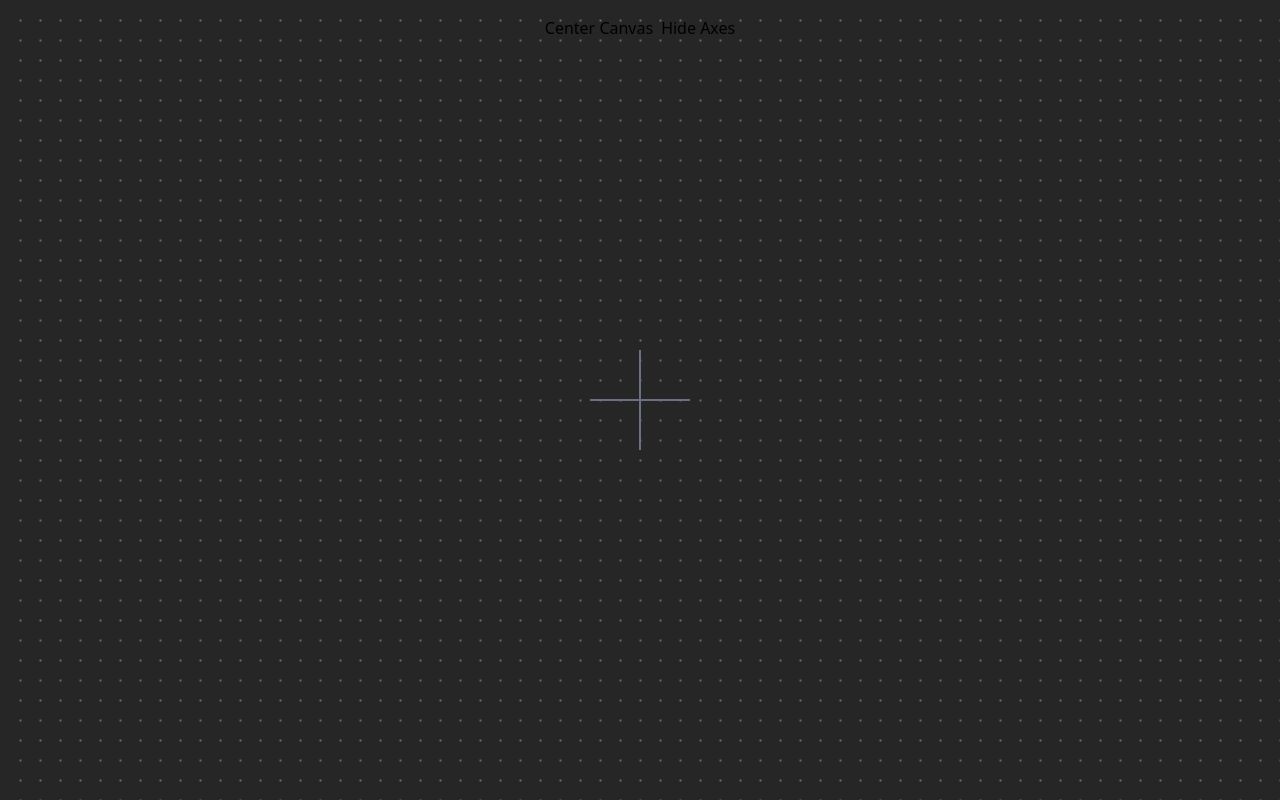
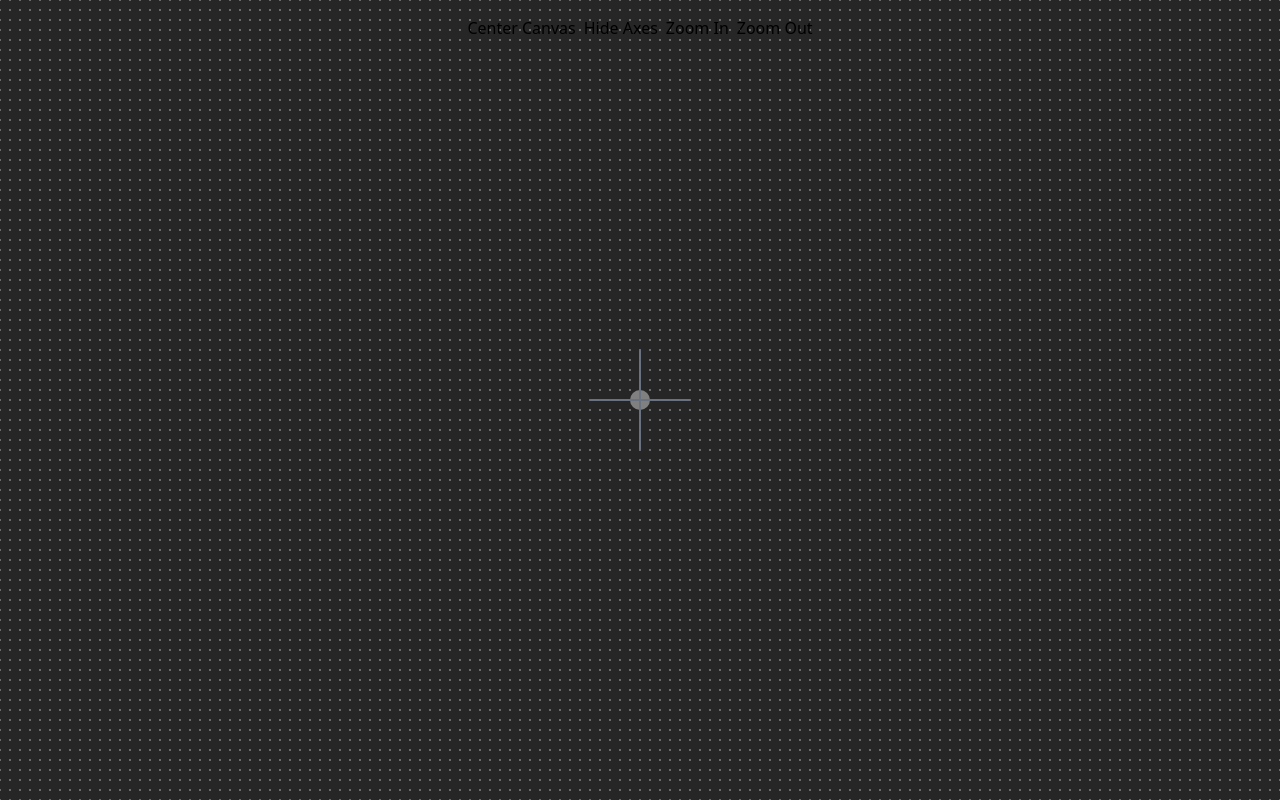
Before and after one commit to archiviofontiorali/permea, a Vue app: page / in a window 1280 px wide. Built offline with nearby package versions, Linux system fonts and the light colour scheme; the HTML template or start-up script is replaced by a standard one.

Commit message:
Add scaling support and align axes with background grid

```diff
--- a/src/components/CanvasModule.vue
+++ b/src/components/CanvasModule.vue
@@ -9,16 +9,19 @@ import CanvasDraggable from './CanvasDraggable.vue'
 
 import { useCanvasStore } from '@/stores/nodes'
 
+const bgCircleSize = 1
+
 const storage = useCanvasStore()
 storage.demoSetup()
 
 export interface CanvasView {
   x: number
   y: number
+  scale: number
   showAxes: boolean
 }
 
-const view: Ref<CanvasView> = ref({ x: 0, y: 0, showAxes: false })
+const view: Ref<CanvasView> = ref({ x: 0, y: 0, scale: 1.0, showAxes: false })
 resetView()
 
 interact('#canvas-background').draggable({
@@ -37,6 +40,13 @@ function resetView() {
 function toggleAxes() {
   view.value.showAxes = !view.value.showAxes
 }
+
+function zoomIn() {
+  view.value.scale = Math.max(0.5, Math.min(view.value.scale * 2, 4.0))
+}
+function zoomOut() {
+  view.value.scale = Math.max(0.5, Math.min(view.value.scale / 2, 4.0))
+}
 </script>
 
 <template>
@@ -45,6 +55,8 @@ function toggleAxes() {
     <header class="absolute center-x pt-2 z-20 left-[50%] gap-2 top-2 flex justify-center">
       <button @click="resetView">Center Canvas</button>
       <button @click="toggleAxes">{{ view.showAxes ? 'Show' : 'Hide' }} Axes</button>
+      <button @click="zoomIn">Zoom In</button>
+      <button @click="zoomOut">Zoom Out</button>
     </header>
 
     <!-- Canvas Background -->
@@ -52,27 +64,24 @@ function toggleAxes() {
       <pattern
         id="canvas-background-pattern"
         class="color-[#D1D1D1]"
-        :x="view.x + 10"
-        :y="view.y + 10"
-        width="20"
-        height="20"
+        :x="view.x"
+        :y="view.y"
+        :width="10 * view.scale"
+        :height="10 * view.scale"
         patternUnits="userSpaceOnUse"
-        patternTransform="translate(-0.5, -0.5)"
+        :patternTransform="`translate(-${bgCircleSize}, -${bgCircleSize})`"
       >
-        <circle cx="1" cy="1" r="1" fill="grey"></circle>
+        <circle :cx="bgCircleSize" :cy="bgCircleSize" :r="bgCircleSize" fill="grey"></circle>
       </pattern>
-      <rect
-        width="100%"
-        height="100%"
-        transform="translate(10, 10)"
-        fill="url(#canvas-background-pattern)"
-      ></rect>
+
+      <rect width="100%" height="100%" fill="url(#canvas-background-pattern)"></rect>
 
       <g
         id="canvas-axes"
         :class="{ hidden: view.showAxes }"
         :style="{ transform: `translate(${view.x}px, ${view.y}px)` }"
       >
+        <circle cx="0" cy="0" r="10" fill="grey"></circle>
         <line x1="-50" x2="50" y1="0" y2="0" />
         <line x1="0" x2="0" y1="-50" y2="50" />
       </g>
```
